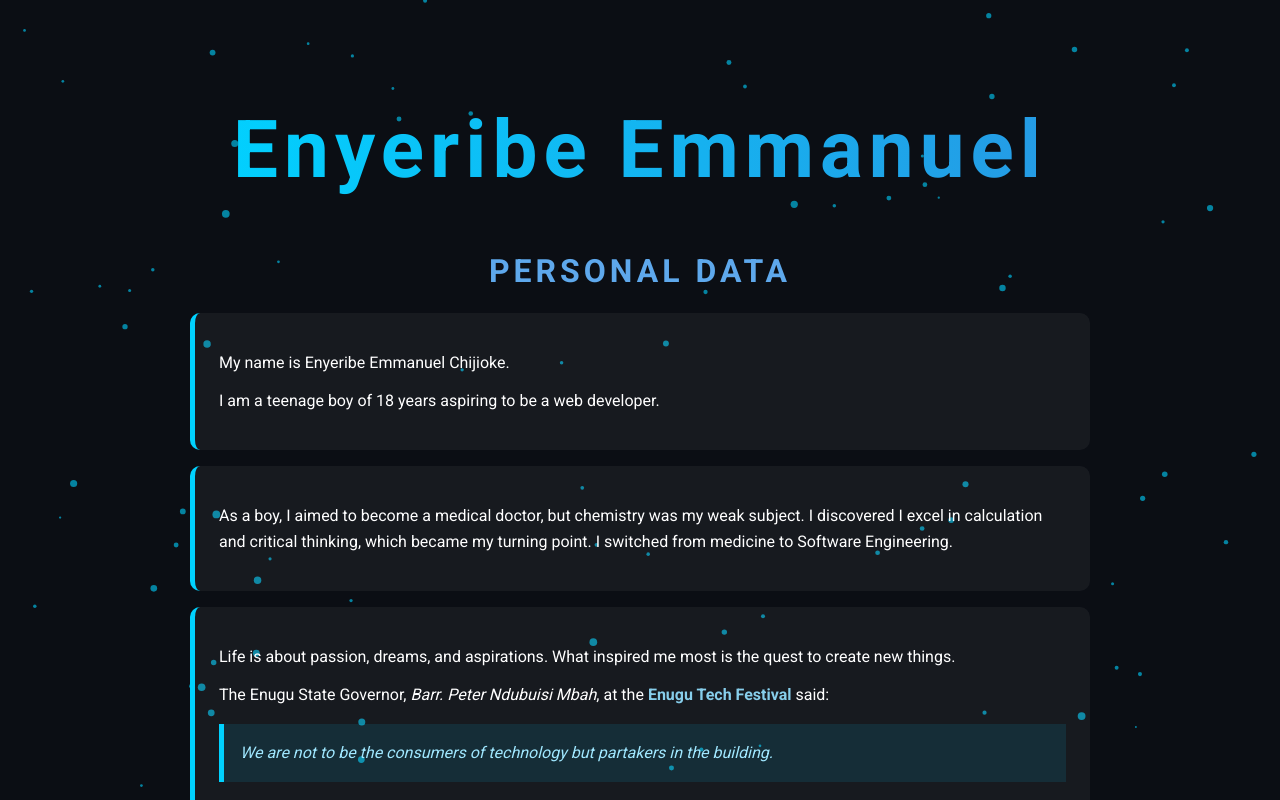
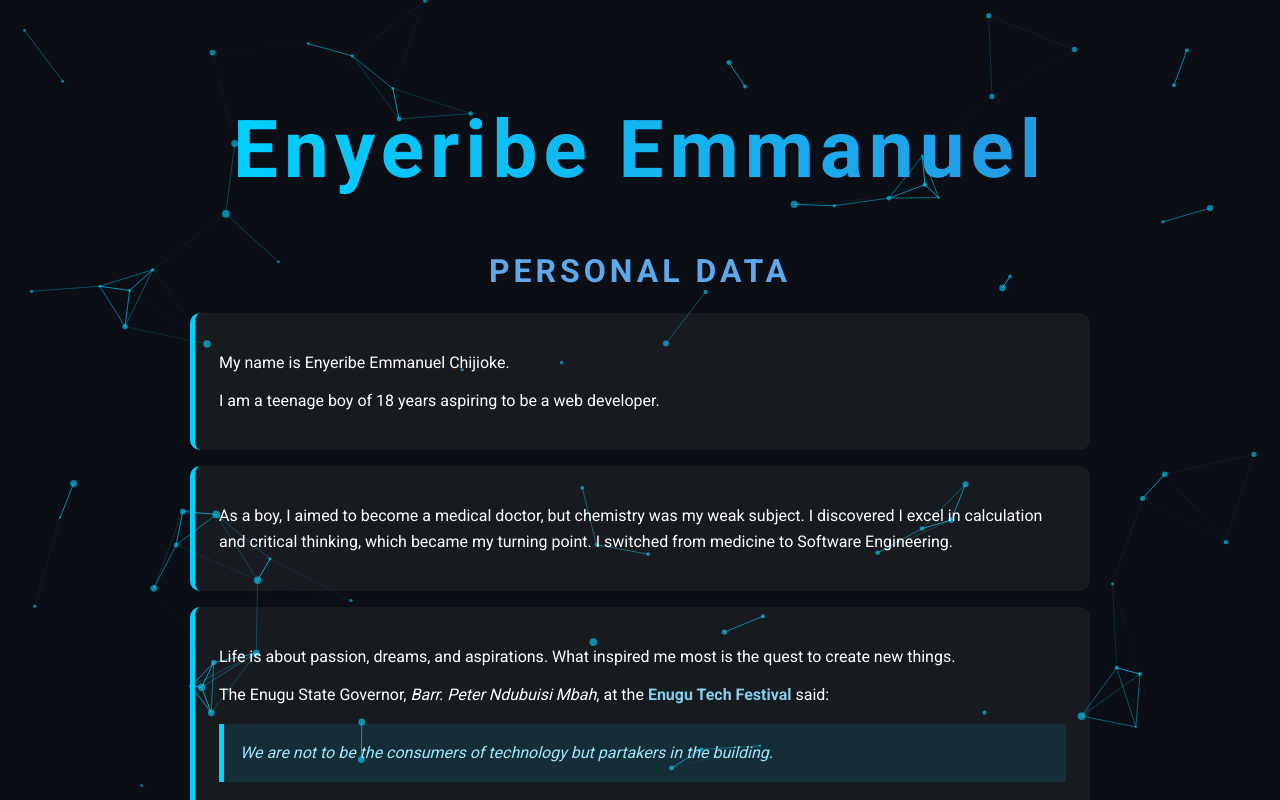
Before and after one commit to emmanuel07chijioke-umanny/Chijioke, a plain HTML site: page portfolio.html in a window 1280 px wide. Shown: the top 800 px of the page. Drawn offline with Linux system fonts and the light colour scheme.

Commit message:
update portfolio.html

```diff
--- a/portfolio.html
+++ b/portfolio.html
@@ -4,9 +4,11 @@
   <meta charset="UTF-8">
   <meta name="viewport" content="width=device-width, initial-scale=1.0">
   <title>Enyeribe Emmanuel Portfolio</title>
+  <link rel="preconnect" href="https://fonts.googleapis.com">
+  <link rel="preconnect" href="https://fonts.gstatic.com" crossorigin>
+  <link href="https://fonts.googleapis.com/css2?family=Roboto:wght@400;700&display=swap" rel="stylesheet">
+
   <style>
-    @import url('https://fonts.googleapis.com/css2?family=Roboto:wght@400;700&display=swap');
-
     /* Body & Background */
     body {
       margin: 0;
@@ -21,7 +23,7 @@
 
     /* Particle Canvas */
     #particles {
-      position: fixed; /* fixed so it doesn't scroll with content */
+      position: fixed;
       width: 100%;
       height: 100%;
       z-index: 0;
@@ -39,7 +41,7 @@
       padding: 2rem 1rem;
     }
 
-    /* Animated Gradient Heading */
+    /* Hero / Heading */
     h1 {
       font-size: 5rem;
       text-align: center;
@@ -52,7 +54,6 @@
       letter-spacing: 6px;
     }
 
-    /* PERSONAL DATA landing animation restored */
     h3 {
       font-size: 2rem;
       text-align: center;
@@ -62,10 +63,10 @@
       letter-spacing: 4px;
       opacity: 0;
       animation: fadeInH3 2s ease forwards;
-      animation-delay: 1s; /* appears after 1 second */
+      animation-delay: 1s;
     }
 
-    /* Cards */
+    /* Portfolio Cards */
     .card {
       background: rgba(255, 255, 255, 0.05);
       padding: 1.5rem;
@@ -74,9 +75,7 @@
       border-radius: 10px;
     }
 
-    p {
-      margin: 0.8rem 0;
-    }
+    p { margin: 0.8rem 0; }
 
     blockquote {
       margin: 1rem 0;
@@ -111,21 +110,9 @@
     }
 
     /* Animations */
-    @keyframes fadeIn {
-      from { opacity: 0; transform: translateY(-20px); }
-      to { opacity: 1; transform: translateY(0); }
-    }
-
-    @keyframes fadeInH3 {
-      from { opacity: 0; transform: translateY(-20px); }
-      to { opacity: 1; transform: translateY(0); }
-    }
-
-    @keyframes gradientAnim {
-      0% { background-position: 0% 50%; }
-      50% { background-position: 100% 50%; }
-      100% { background-position: 0% 50%; }
-    }
+    @keyframes fadeIn { from { opacity: 0; transform: translateY(-20px);} to {opacity: 1; transform: translateY(0);} }
+    @keyframes fadeInH3 { from { opacity: 0; transform: translateY(-20px);} to {opacity: 1; transform: translateY(0);} }
+    @keyframes gradientAnim { 0% { background-position: 0% 50%; } 50% { background-position: 100% 50%; } 100% { background-position: 0% 50%; } }
 
     /* Responsive */
     @media (max-width: 768px) {
@@ -133,14 +120,12 @@
       h3 { font-size: 1.5rem; }
       .cta-button { padding: 0.8rem 2rem; font-size: 1rem; }
     }
-
     @media (max-width: 480px) {
       h1 { font-size: 2.8rem; }
       h3 { font-size: 1.2rem; }
       .card { padding: 1rem; }
       .cta-button { padding: 0.6rem 1.8rem; font-size: 0.95rem; }
     }
-
   </style>
 </head>
 <body>
@@ -152,6 +137,7 @@
     <h1>Enyeribe Emmanuel</h1>
     <h3>Personal Data</h3>
 
+    <!-- Portfolio Cards -->
     <div class="card">
       <p title="Full Name">My name is Enyeribe Emmanuel Chijioke.</p>
       <p>I am a teenage boy of 18 years aspiring to be a web developer.</p>
@@ -177,21 +163,22 @@
     <a href="science questions 2.html" class="cta-button">Click here for a short science quiz</a>
   </div>
 
+  <!-- Particle Script -->
   <script>
-    // Particle background
     const canvas = document.getElementById('particles');
     const ctx = canvas.getContext('2d');
-    let particlesArray;
+    let particlesArray = [];
+    let mouse = { x: null, y: null };
 
     function setCanvasSize() {
       canvas.width = window.innerWidth;
       canvas.height = window.innerHeight;
     }
     setCanvasSize();
-    window.addEventListener('resize', () => {
-      setCanvasSize();
-      initParticles();
-    });
+    window.addEventListener('resize', () => { setCanvasSize(); initParticles(); });
+
+    window.addEventListener('mousemove', e => { mouse.x = e.x; mouse.y = e.y; });
+    window.addEventListener('mouseout', () => { mouse.x = null; mouse.y = null; });
 
     class Particle {
       constructor() {
@@ -201,6 +188,12 @@
         this.speedX = (Math.random() - 0.5) * 1;
         this.speedY = (Math.random() - 0.5) * 1;
       }
+      draw() {
+        ctx.fillStyle = 'rgba(0,210,255,0.6)';
+        ctx.beginPath();
+        ctx.arc(this.x, this.y, this.size, 0, Math.PI*2);
+        ctx.fill();
+      }
       update() {
         this.x += this.speedX;
         this.y += this.speedY;
@@ -208,33 +201,58 @@
         if(this.x > canvas.width || this.x < 0) this.speedX *= -1;
         if(this.y > canvas.height || this.y < 0) this.speedY *= -1;
 
+        if(mouse.x && mouse.y){
+          let dx = this.x - mouse.x;
+          let dy = this.y - mouse.y;
+          let dist = Math.sqrt(dx*dx + dy*dy);
+          if(dist < 80){
+            this.x += dx/20;
+            this.y += dy/20;
+          }
+        }
+
         this.draw();
-      }
-      draw() {
-        ctx.fillStyle = 'rgba(0,210,255,0.6)';
-        ctx.beginPath();
-        ctx.arc(this.x, this.y, this.size, 0, Math.PI * 2);
-        ctx.fill();
       }
     }
 
-    function initParticles() {
+    function initParticles(){
       particlesArray = [];
-      const numberOfParticles = 80;
-      for(let i = 0; i < numberOfParticles; i++) {
+      const numberOfParticles = window.innerWidth < 768 ? 50 : 80;
+      for(let i = 0; i < numberOfParticles; i++){
         particlesArray.push(new Particle());
       }
     }
 
-    function animateParticles() {
-      ctx.clearRect(0, 0, canvas.width, canvas.height);
+    function connectParticles(){
+      let opacity;
+      const maxDistance = window.innerWidth < 768 ? 80 : 100;
+      for(let a=0; a<particlesArray.length; a++){
+        for(let b=a; b<particlesArray.length; b++){
+          let dx = particlesArray[a].x - particlesArray[b].x;
+          let dy = particlesArray[a].y - particlesArray[b].y;
+          let distance = Math.sqrt(dx*dx + dy*dy);
+          if(distance < maxDistance){
+            opacity = 1 - (distance/maxDistance);
+            ctx.strokeStyle = 'rgba(0,210,255,' + opacity + ')';
+            ctx.lineWidth = 1;
+            ctx.beginPath();
+            ctx.moveTo(particlesArray[a].x, particlesArray[a].y);
+            ctx.lineTo(particlesArray[b].x, particlesArray[b].y);
+            ctx.stroke();
+          }
+        }
+      }
+    }
+
+    function animate(){
+      ctx.clearRect(0,0,canvas.width, canvas.height);
       particlesArray.forEach(p => p.update());
-      requestAnimationFrame(animateParticles);
+      connectParticles();
+      requestAnimationFrame(animate);
     }
 
     initParticles();
-    animateParticles();
+    animate();
   </script>
-
 </body>
 </html>
```
